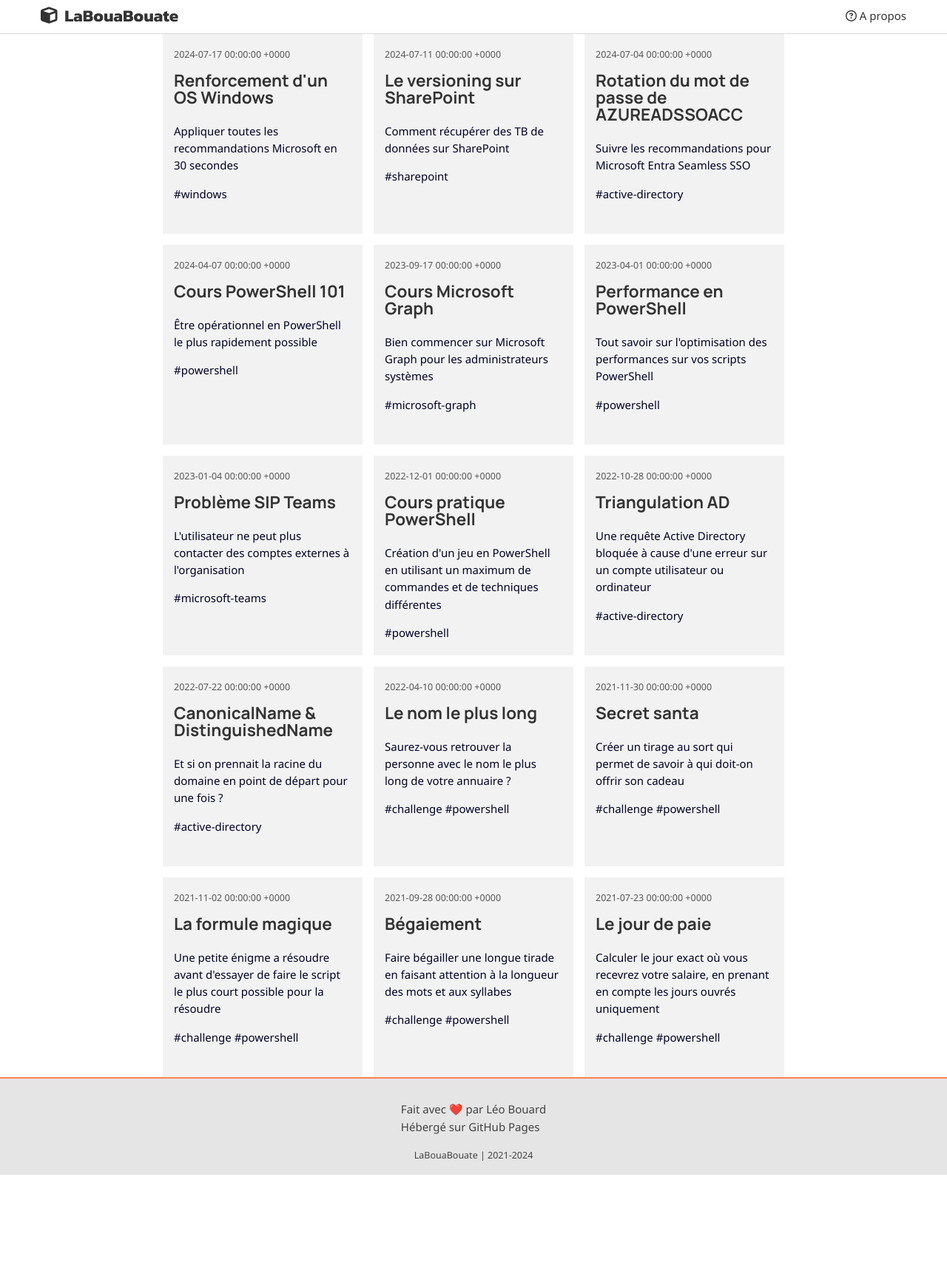
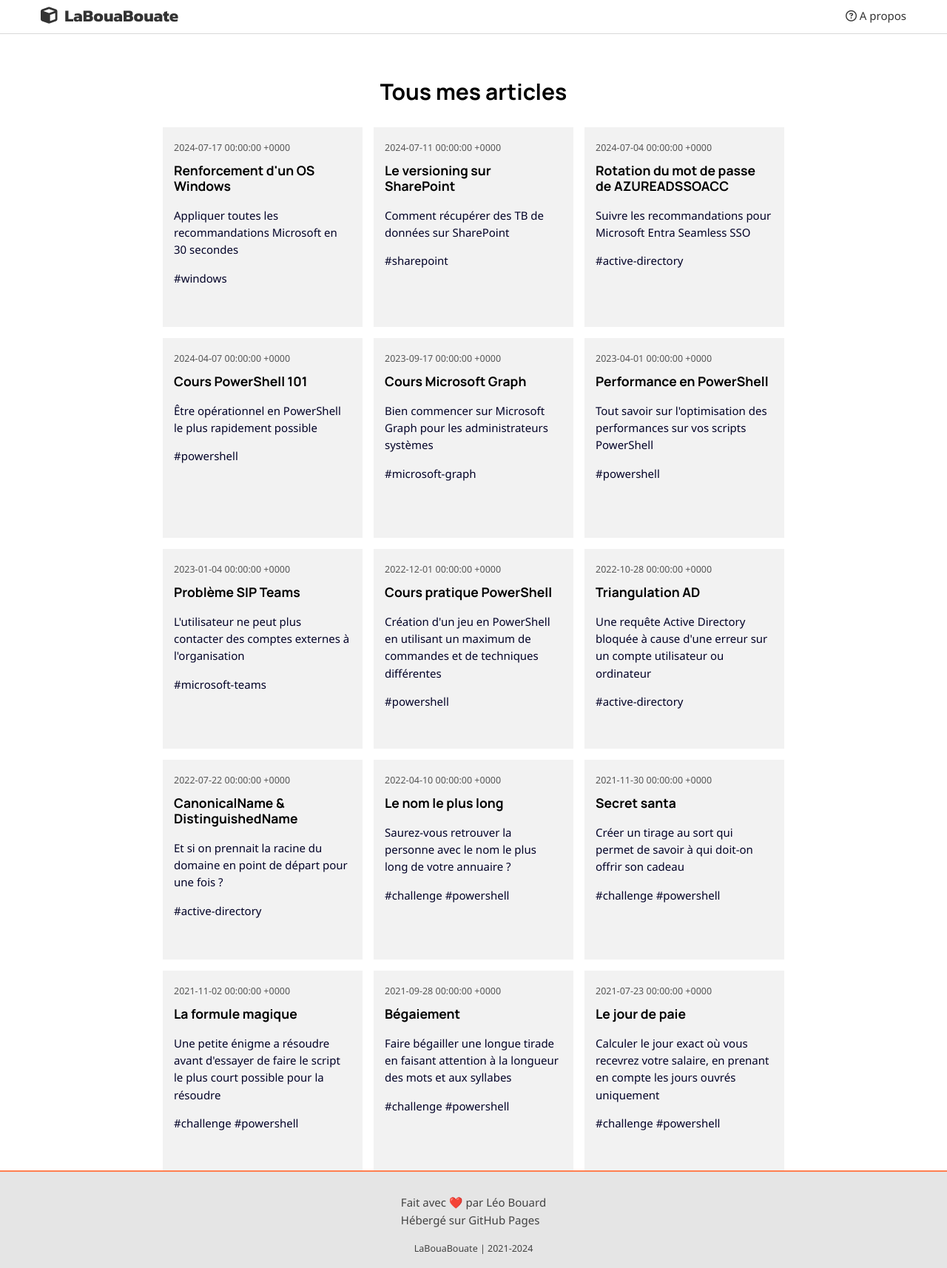
Before and after one commit to leobouard/leobouard.github.io, a Jekyll site: the page built from _pages/blog2.html, in a window 1280 px wide. Shown: the whole page at 74% size. Built offline with Jekyll 4.4.1, drawn with Linux system fonts in a browser that asks for light colours; nearby versions of some CDN libraries; some web fonts are replaced; before the commit the page ends 1588 px from its top, so only the background shows below that.

Commit message:
Migration du CSS des titres

```diff
--- a/_pages/blog2.html
+++ b/_pages/blog2.html
@@ -4,6 +4,7 @@
 description: "Tous les articles, cours et défis sur PowerShell et d'autres technologies Microsoft"
 ---
 
+<h1>Tous mes articles</h1>
 <div class="all-posts">
   {% assign listed_posts = site.posts | where: "listed", true %}
   {% for post in listed_posts %}
--- a/assets/css/style.scss
+++ b/assets/css/style.scss
@@ -207,6 +207,8 @@
         text-decoration-thickness: 2px;
     }
 
+    /*
+
     h2, h3, h4, h5 {
         font-family: 'Manrope', sans-serif;
         font-weight: 700;
@@ -239,6 +241,8 @@
     h5 {
         font-size: 1.10em;
     }
+
+    */
 
     img {
         display: block;
--- a/assets/css/style2.scss
+++ b/assets/css/style2.scss
@@ -1,5 +1,22 @@
 ---
 ---
+
+/* TITLES */
+
+h1, h2, h3, h4, h5 {
+    font-family: 'Manrope', sans-serif;
+    font-weight: 700;
+    line-height: 120%;
+    margin: 2em 0 1em 0;
+    color: black;
+}
+
+h2 {
+    border-bottom: 1px solid #DDD;
+    padding-bottom: 5px;
+}
+
+/* CONTAINERS & WRAPPERS */
 
 div.all-posts {
     display: grid;
@@ -7,6 +24,8 @@
     grid-gap: 1em;
     grid-template-columns: 1fr 1fr 1fr;
 }
+
+/* ARTICLE POST PREVIEW */
 
 article.post-preview {
     background-color: #F2F2F2;
```
